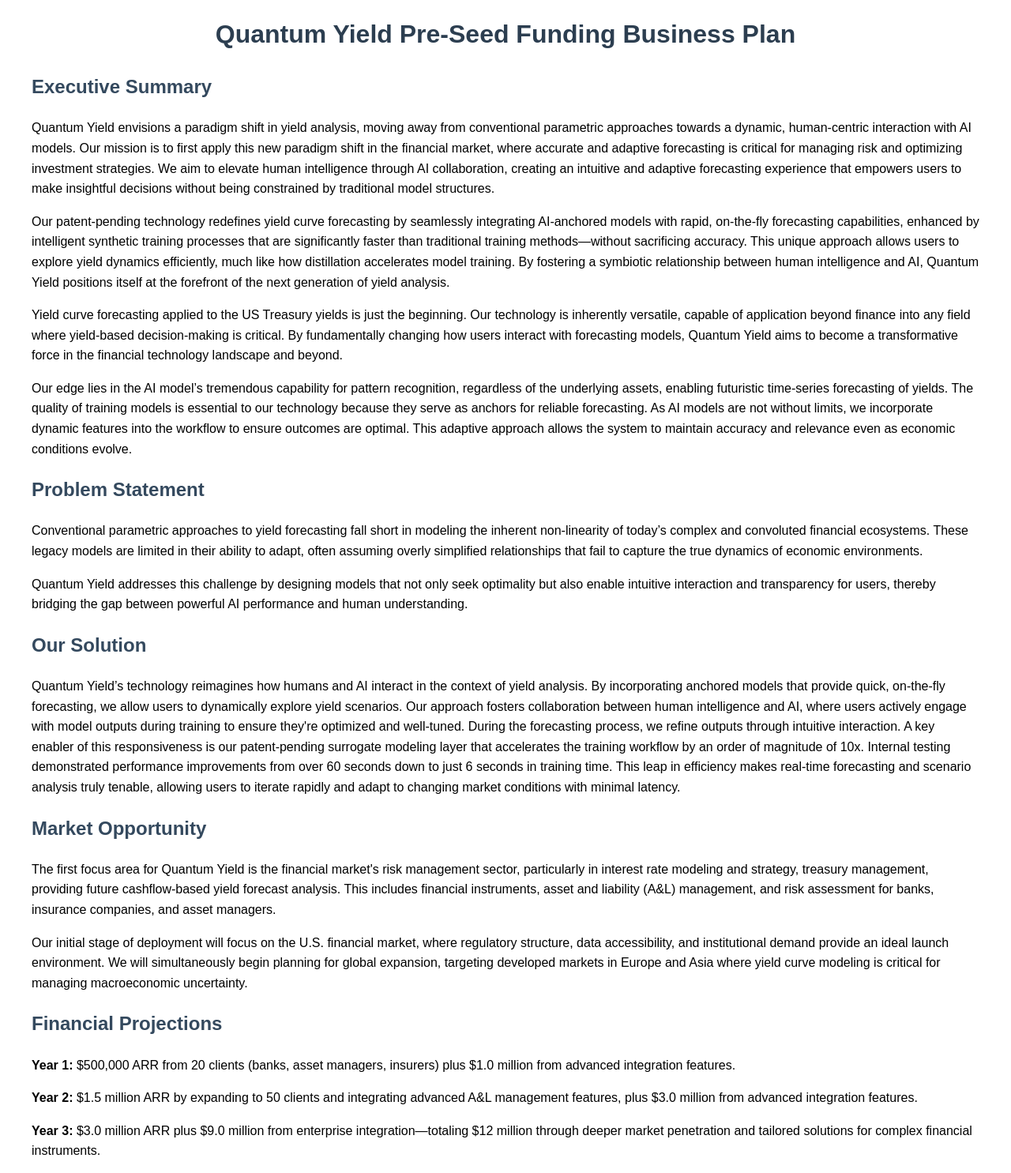
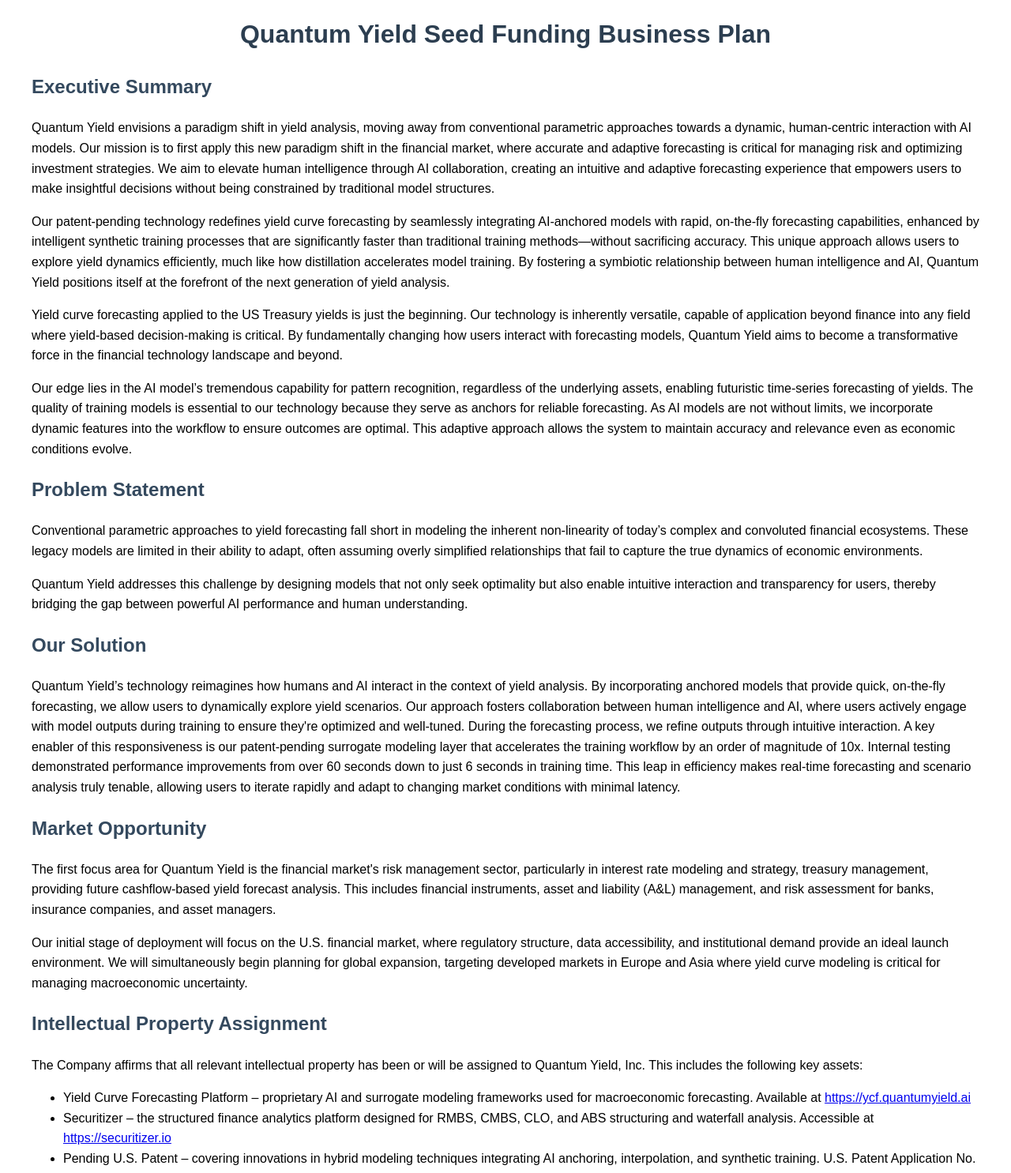
Before and after one commit to securitizer2021/pre-seed-termsheet, a plain HTML site: page index.html in a window 1280 px wide. Shown: the part 103-1588 px from the top of the page at 79% size. Drawn offline with Linux system fonts and the light colour scheme.

Commit message:
Update index.html
add IP assignment section

```diff
--- a/index.html
+++ b/index.html
@@ -3,7 +3,7 @@
 <html lang="en">
 <head>
 <meta charset="utf-8"/>
-<title>Quantum Yield Pre-Seed Funding Business Plan</title>
+<title>Quantum Yield Complete Business Plan</title>
 <style>
         body {
             font-family: Arial, sans-serif;
@@ -26,7 +26,7 @@
 <script data-cf-beacon='{"token": "310badfa3adc4af2b47663684ba1e302"}' defer="" src="https://static.cloudflareinsights.com/beacon.min.js"></script><!-- End Cloudflare Web Analytics -->
 </head>
 <body><div style="display: flex; justify-content: space-between; align-items: center; margin-bottom: 20px;"><img alt="Quantum Yield Logo" src="QY_logo_web.jpg" style="height: 60px;"/><div style="text-align: right; font-size: 14px; line-height: 1.6;"><a href="mailto:jason.huang@quantumyield.ai">jason.huang@quantumyield.ai</a><br/><a href="https://quantumyield.ai" target="_blank">https://quantumyield.ai</a></div></div>
-<h1>Quantum Yield Pre-Seed Funding Business Plan</h1>
+<h1>Quantum Yield Seed Funding Business Plan</h1>
 <h2>Executive Summary</h2>
 <p>Quantum Yield envisions a paradigm shift in yield analysis, moving away from conventional parametric approaches towards a dynamic, human-centric interaction with AI models. Our mission is to first apply this new paradigm shift in the financial market, where accurate and adaptive forecasting is critical for managing risk and optimizing investment strategies. We aim to elevate human intelligence through AI collaboration, creating an intuitive and adaptive forecasting experience that empowers users to make insightful decisions without being constrained by traditional model structures.</p>
 <p>Our patent-pending technology redefines yield curve forecasting by seamlessly integrating AI-anchored models with rapid, on-the-fly forecasting capabilities, enhanced by intelligent synthetic training processes that are significantly faster than traditional training methods—without sacrificing accuracy. This unique approach allows users to explore yield dynamics efficiently, much like how distillation accelerates model training. By fostering a symbiotic relationship between human intelligence and AI, Quantum Yield positions itself at the forefront of the next generation of yield analysis.</p>
@@ -41,12 +41,12 @@
 <h2>Market Opportunity</h2>
 <p>The first focus area for Quantum Yield is the financial market's risk management sector, particularly in interest rate modeling and strategy, treasury management, providing future cashflow-based yield forecast analysis. This includes financial instruments, asset and liability (A&amp;L) management, and risk assessment for banks, insurance companies, and asset managers.</p>
 <p>Our initial stage of deployment will focus on the U.S. financial market, where regulatory structure, data accessibility, and institutional demand provide an ideal launch environment. We will simultaneously begin planning for global expansion, targeting developed markets in Europe and Asia where yield curve modeling is critical for managing macroeconomic uncertainty.</p>
+</div><h2>Intellectual Property Assignment</h2><p>The Company affirms that all relevant intellectual property has been or will be assigned to Quantum Yield, Inc. This includes the following key assets:</p><ul><li>Yield Curve Forecasting Platform – proprietary AI and surrogate modeling frameworks used for macroeconomic forecasting. Available at <a href="https://ycf.quantumyield.ai" target="_blank">https://ycf.quantumyield.ai</a></li><li>Securitizer – the structured finance analytics platform designed for RMBS, CMBS, CLO, and ABS structuring and waterfall analysis. Accessible at <a href="https://securitizer.io" target="_blank">https://securitizer.io</a></li><li>Pending U.S. Patent – covering innovations in hybrid modeling techniques integrating AI anchoring, interpolation, and synthetic training. U.S. Patent Application No. 63/778,607</li></ul>
 <h2>Financial Projections</h2>
 <p><strong>Year 1:</strong> $500,000 ARR from 20 clients (banks, asset managers, insurers) plus $1.0 million from advanced integration features.</p>
 <p><strong>Year 2:</strong> $1.5 million ARR by expanding to 50 clients and integrating advanced A&amp;L management features, plus $3.0 million from advanced integration features.</p>
 <p><strong>Year 3:</strong> $3.0 million ARR plus $9.0 million from enterprise integration—totaling $12 million through deeper market penetration and tailored solutions for complex financial instruments.</p>
 <img alt="Final Revenue Projection Chart" class="chart" src="ARR.png"/>
-
 
 <div class="section">
 <h2>Pre-Seed Convertible Note Term Sheet</h2>
@@ -66,7 +66,7 @@
 <h2>Maturity Date:</h2>
 <p>The Convertible Note will mature on <strong>[Maturity Date]</strong>, typically 18–24 months from the date of issuance, unless converted earlier.</p>
 </div><div class="section">
-<h2>Key Terms:</h2>
+<h2>Intellectual Property Assignment</h2><p>The Company affirms that all relevant intellectual property has been or will be assigned to Quantum Yield, Inc. This includes the following key assets:</p><ul><li>Yield Curve Forecasting Platform – proprietary AI and surrogate modeling frameworks used for macroeconomic forecasting. Available at https://ycf.quantumyield.ai</li><li>Securitizer – the structured finance analytics platform designed for RMBS, CMBS, CLO, and ABS structuring and waterfall analysis. Accessible at https://securitizer.io</li><li>Pending U.S. Patent – covering innovations in hybrid modeling techniques integrating AI anchoring, interpolation, and synthetic training. U.S. Patent Application No. 63/778,607</li></ul><h2>Key Terms:</h2>
 <ul class="term-list">
 <li><strong>1. Conversion of the Note:</strong></li>
 <ul>
@@ -123,8 +123,9 @@
 <h3>Signatures</h3>
 <div class="signature">
 <p><strong>Company:</strong></p>
-<div><strong>Jason Huang</strong><br>Founder & CEO<br>Quantum Yield Inc.<br><a href="mailto:jason.huang@quantumyield.ai">jason.huang@quantumyield.ai</a></div>
 <p>Signature: _______________________________</p>
+<p>Name: _______________________________</p>
+<p>Title: _______________________________</p>
 </div>
 <div class="signature">
 <p><strong>Investor:</strong></p>
```
